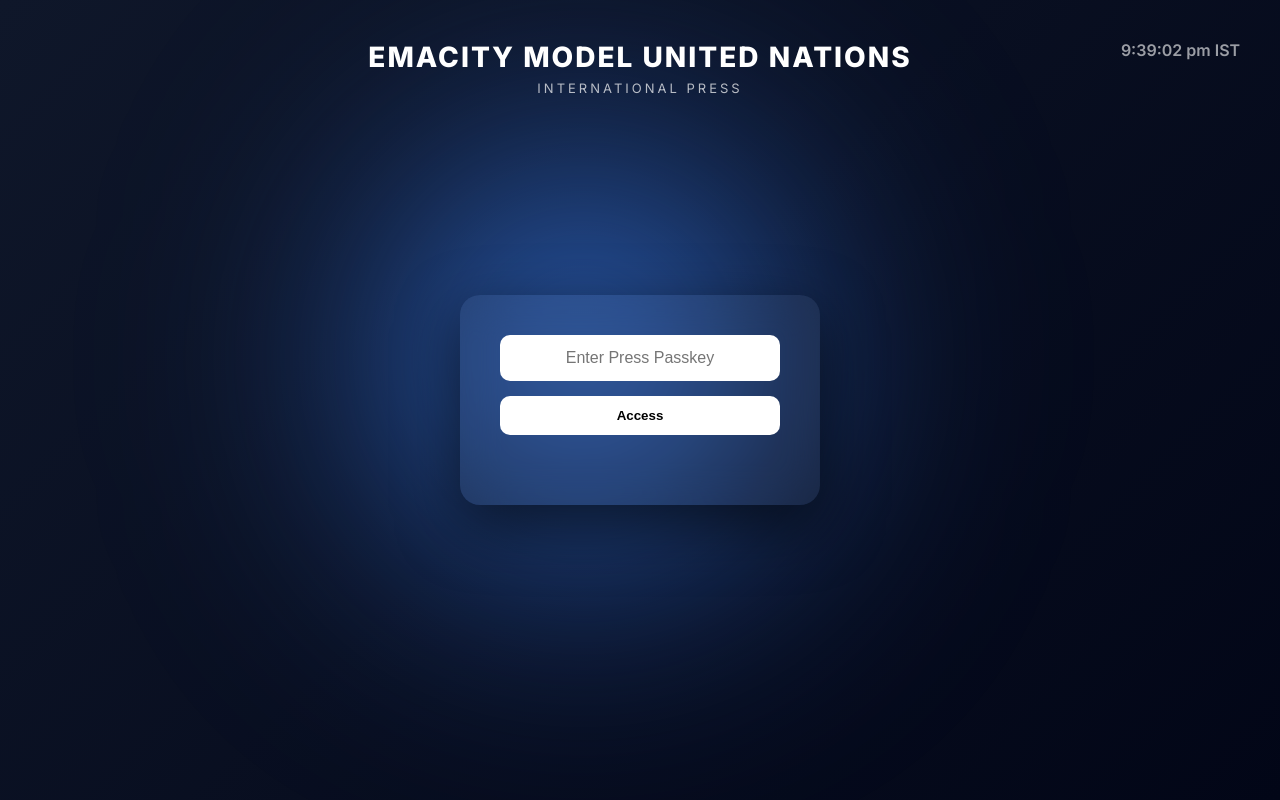
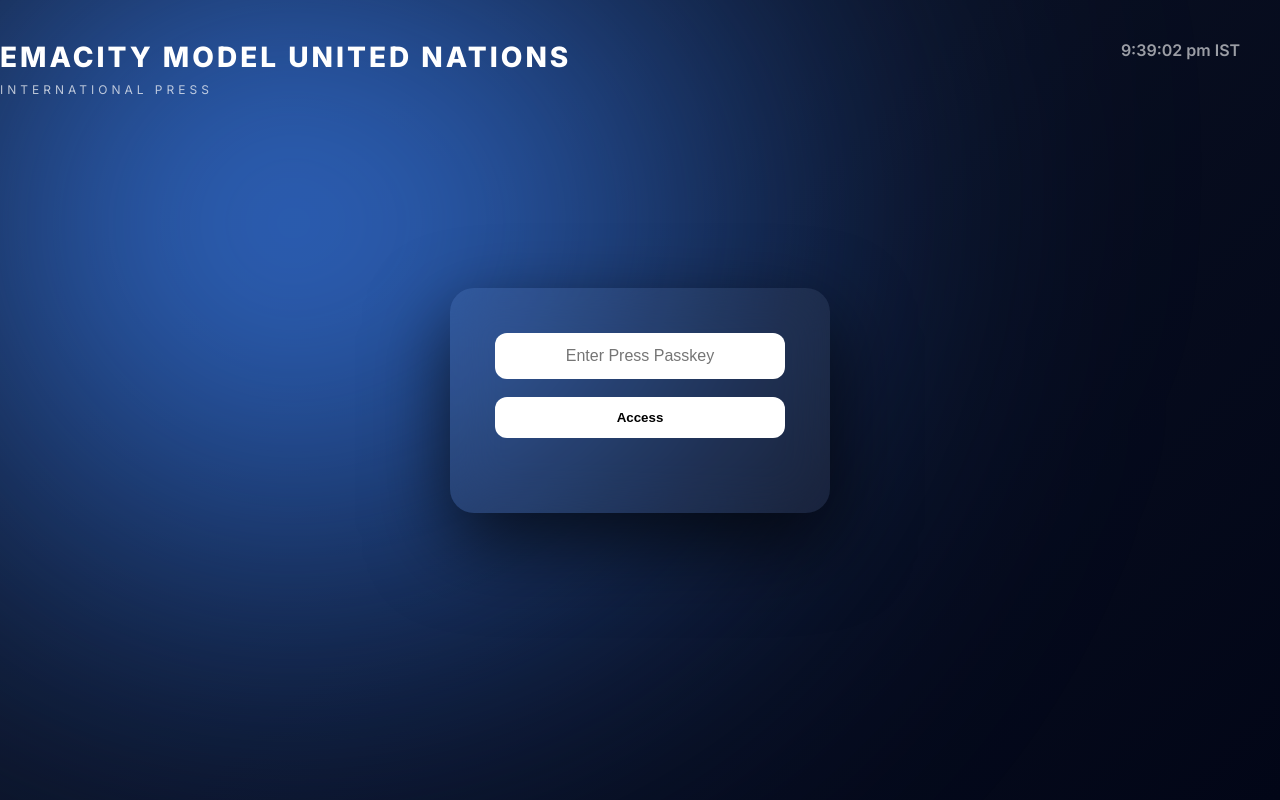
Before and after one commit to Emacity01/IP-Emacity, a plain HTML site: page index.html in a window 1280 px wide. Drawn offline with Linux system fonts and the light colour scheme.

Commit message:
Update index.html

```diff
--- a/index.html
+++ b/index.html
@@ -9,50 +9,61 @@
 
 <style>
 *{margin:0;padding:0;box-sizing:border-box}
+
 body{
   font-family:Inter, sans-serif;
   height:100vh;
   display:flex;
-  flex-direction:column;
   align-items:center;
   justify-content:center;
   background:linear-gradient(135deg,#0f172a,#020617);
   color:white;
   overflow:hidden;
+  position:relative;
 }
 
-/* soft aura */
+/* animated aura FIXED */
 body::before{
   content:"";
   position:absolute;
-  width:700px;height:700px;
-  background:radial-gradient(circle,#3b82f6,transparent 60%);
-  filter:blur(120px);
-  animation:move 12s infinite alternate ease-in-out;
+  inset:0;
+  background:radial-gradient(circle at 30% 30%,#3b82f6,transparent 60%);
+  filter:blur(140px);
+  animation:move 14s infinite alternate ease-in-out;
+  z-index:0;
 }
 @keyframes move{
   from{transform:translate(-200px,-150px)}
   to{transform:translate(200px,150px)}
 }
 
+/* ensure content always above aura */
+.wrapper{
+  position:relative;
+  z-index:2;
+  width:100%;
+  text-align:center;
+}
+
+/* top title */
 .top{
   position:absolute;
   top:40px;
-  text-align:center;
+  width:100%;
 }
 
 #title{
   font-size:28px;
-  font-weight:700;
-  letter-spacing:2px;
-  height:34px;
+  font-weight:800;
+  letter-spacing:3px;
+  height:36px;
 }
 
 .subtitle{
   margin-top:6px;
   opacity:.7;
-  letter-spacing:3px;
-  font-size:13px;
+  letter-spacing:4px;
+  font-size:12px;
 }
 
 #clock{
@@ -61,25 +72,32 @@ body::before{
   right:40px;
   opacity:.6;
   font-weight:600;
+  z-index:3;
 }
 
+/* card */
 .card{
-  position:relative;
-  width:360px;
-  padding:40px;
-  border-radius:20px;
-  backdrop-filter:blur(20px);
-  background:rgba(255,255,255,0.05);
-  box-shadow:0 20px 60px rgba(0,0,0,.6);
+  margin:auto;
+  width:380px;
+  padding:45px;
+  border-radius:24px;
+  backdrop-filter:blur(25px);
+  background:rgba(255,255,255,0.06);
+  box-shadow:0 30px 80px rgba(0,0,0,.7);
   text-align:center;
+  transform:translateY(20px);
+  animation:float 2s ease forwards;
+}
+@keyframes float{
+  to{transform:translateY(0)}
 }
 
 input{
   width:100%;
   padding:14px;
   border:none;
-  border-radius:10px;
-  margin-bottom:15px;
+  border-radius:12px;
+  margin-bottom:18px;
   font-size:16px;
   text-align:center;
   outline:none;
@@ -87,17 +105,19 @@ input{
 
 button{
   width:100%;
-  padding:12px;
+  padding:13px;
   border:none;
-  border-radius:10px;
-  font-weight:600;
+  border-radius:12px;
+  font-weight:700;
   cursor:pointer;
   background:white;
+  transition:.2s;
 }
+button:hover{transform:scale(1.03)}
 
 #error{
   color:#f87171;
-  margin-top:12px;
+  margin-top:14px;
   display:none;
   font-size:14px;
 }
@@ -105,7 +125,7 @@ button{
 .result{
   margin-top:30px;
   opacity:0;
-  transform:translateY(20px);
+  transform:translateY(25px);
   transition:.6s ease;
 }
 .result.show{
@@ -114,7 +134,7 @@ button{
 }
 .name{
   font-size:22px;
-  font-weight:600;
+  font-weight:700;
 }
 .role{
   opacity:.7;
@@ -131,14 +151,16 @@ button{
 
 <div id="clock"></div>
 
+<div class="wrapper">
   <div class="card">
-  <input id="key" placeholder="Enter Press Passkey">
+    <input id="key" placeholder="Enter Press Passkey" onkeydown="if(event.key==='Enter')verify()">
     <button onclick="verify()">Access</button>
     <div id="error">Invalid Passkey</div>
 
     <div class="result" id="result">
       <div class="name" id="name"></div>
       <div class="role" id="role"></div>
+    </div>
   </div>
 </div>
 
@@ -150,7 +172,7 @@ function type(){
   if(i<text.length){
     document.getElementById("title").innerHTML+=text.charAt(i);
     i++;
-    setTimeout(type,60);
+    setTimeout(type,50);
   }
 }
 type();
```
Lines whose indentation alone changed are shown as unchanged.
